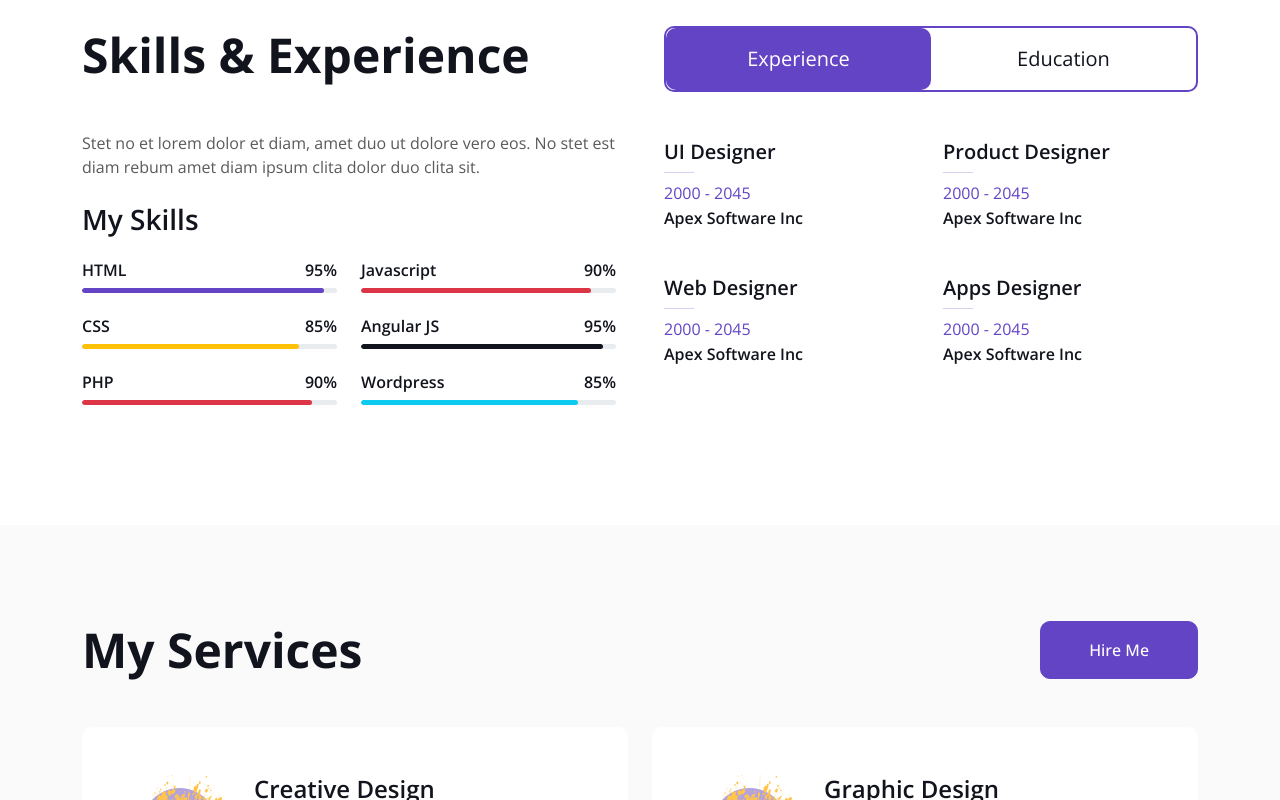
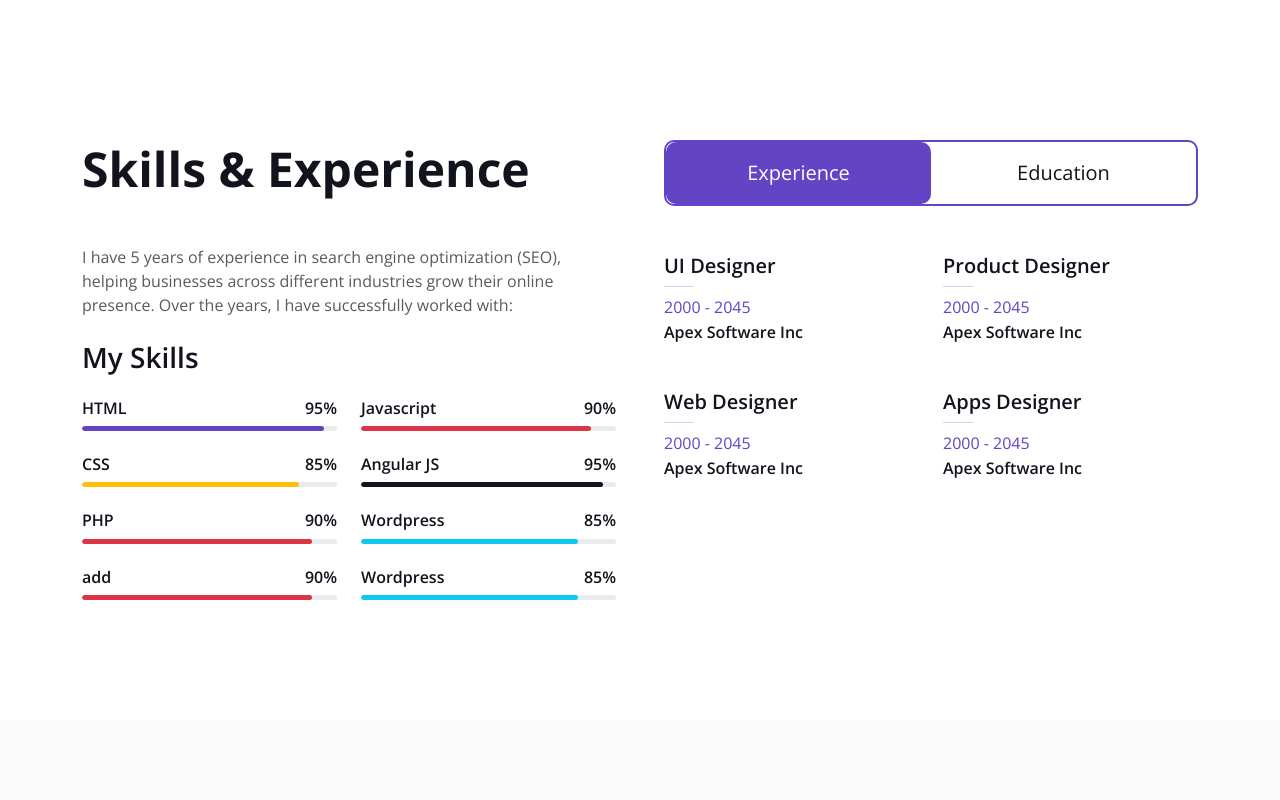
Before and after one commit to mdobaidulhaque1234/mdobaidulhaque1234.github.io, a plain HTML site: page index.html in a window 1280 px wide. Shown: the part 1560-2360 px from the top of the page. Drawn offline with nearby package versions, Linux system fonts and the light colour scheme.

Commit message:
Initial commit

```diff
--- a/index.html
+++ b/index.html
@@ -103,7 +103,7 @@
         <div class="modal-dialog">
             <div class="modal-content rounded-0">
                 <div class="modal-header">
-                    <h3 class="modal-title" id="exampleModalLabel">Youtube Video</h3>
+                    <h3 class="modal-title" id="exampleModalLabel">Google analytics rejected</h3>
                     <button type="button" class="btn-close" data-bs-dismiss="modal" aria-label="Close"></button>
                 </div>
                 <div class="modal-body">
@@ -126,12 +126,12 @@
                 <div class="col-lg-6 wow fadeInUp" data-wow-delay="0.1s">
                     <div class="d-flex align-items-center mb-5">
                         <div class="years flex-shrink-0 text-center me-4">
-                            <h1 class="display-1 mb-0">15</h1>
+                            <h1 class="display-1 mb-0">5</h1>
                             <h5 class="mb-0">Years</h5>
                         </div>
-                        <h3 class="lh-base mb-0">of working experience as a web designer & developer</h3>
+                        <h3 class="lh-base mb-0">of working experience as SEO specialist & web developer</h3>
                     </div>
-                    <p class="mb-4">Stet no et lorem dolor et diam, amet duo ut dolore vero eos. No stet est diam rebum amet diam ipsum. Clita clita labore, dolor duo nonumy clita sit at, sed sit sanctus dolor eos.</p>
+                    <p class="mb-4">I am <b style="color: red;">Md Obaidul Haque</b> and I am an of work experience of SEO specialist. I help companies all over the world improve <b style="color: rgb(8, 66, 226);">search ranking and organic traffic.</b> I have <b>5 years</b> of experience in <b>keyword research,</b> <b>content optimization,</b> <b>on-page SEO,</b> and technical SEO and <b>can i help your brand rise in search results.</b> By strategically creating an SEO roadmap, I can help achieve measurable <b>success</b> and promote <b>long-term sustainable growth.</b> Let's work together to optimize your website and enhance online visibility!</p>
                     <p class="mb-3"><i class="far fa-check-circle text-primary me-3"></i>Afordable Prices</p>
                     <p class="mb-3"><i class="far fa-check-circle text-primary me-3"></i>High Quality Product</p>
                     <p class="mb-3"><i class="far fa-check-circle text-primary me-3"></i>On Time Project Delivery</p>
@@ -169,7 +169,7 @@
             <div class="row g-5">
                 <div class="col-lg-6 wow fadeInUp" data-wow-delay="0.1s">
                     <h1 class="display-5 mb-5">Skills & Experience</h1>
-                    <p class="mb-4">Stet no et lorem dolor et diam, amet duo ut dolore vero eos. No stet est diam rebum amet diam ipsum clita dolor duo clita sit.</p>
+                    <p class="mb-4">I have 5 years of experience in search engine optimization (SEO), helping businesses across different industries grow their online presence. Over the years, I have successfully worked with:</p>
                     <h3 class="mb-4">My Skills</h3>
                     <div class="row align-items-center">
                         <div class="col-md-6">
@@ -200,6 +200,15 @@
                                     <div class="progress-bar bg-danger" role="progressbar" aria-valuenow="90" aria-valuemin="0" aria-valuemax="100"></div>
                                 </div>
                             </div>
+                            <div class="skill mb-4">
+                                <div class="d-flex justify-content-between">
+                                    <h6 class="font-weight-bold">add</h6>
+                                    <h6 class="font-weight-bold">90%</h6>
+                                </div>
+                                <div class="progress">
+                                    <div class="progress-bar bg-danger" role="progressbar" aria-valuenow="90" aria-valuemin="0" aria-valuemax="100"></div>
+                                </div>
+                            </div>
                         </div>
                         <div class="col-md-6">
                             <div class="skill mb-4">
@@ -218,6 +227,15 @@
                                 </div>
                                 <div class="progress">
                                     <div class="progress-bar bg-dark" role="progressbar" aria-valuenow="95" aria-valuemin="0" aria-valuemax="100"></div>
+                                </div>
+                            </div>
+                            <div class="skill mb-4">
+                                <div class="d-flex justify-content-between">
+                                    <h6 class="font-weight-bold">Wordpress</h6>
+                                    <h6 class="font-weight-bold">85%</h6>
+                                </div>
+                                <div class="progress">
+                                    <div class="progress-bar bg-info" role="progressbar" aria-valuenow="85" aria-valuemin="0" aria-valuemax="100"></div>
                                 </div>
                             </div>
                             <div class="skill mb-4">
```
